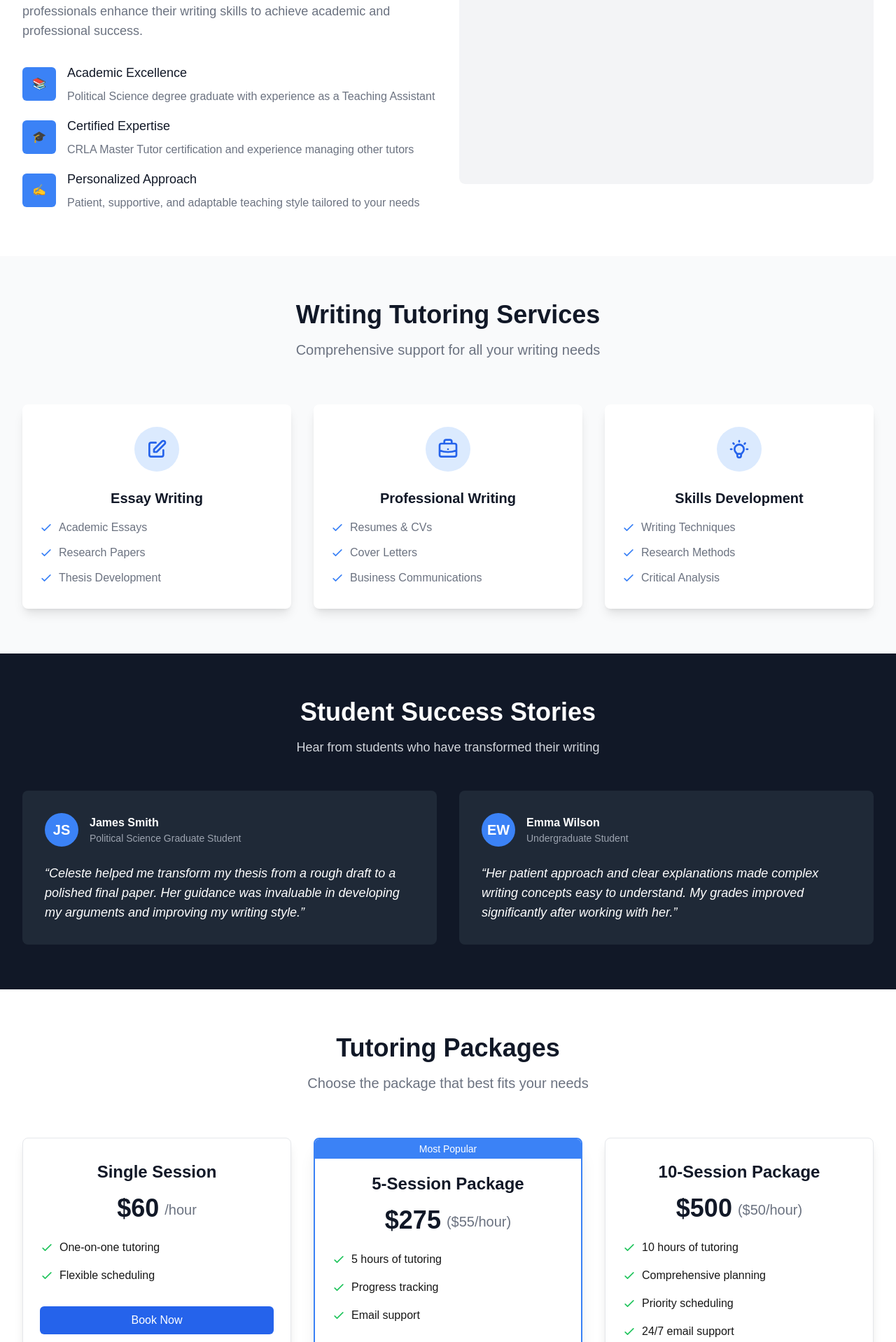
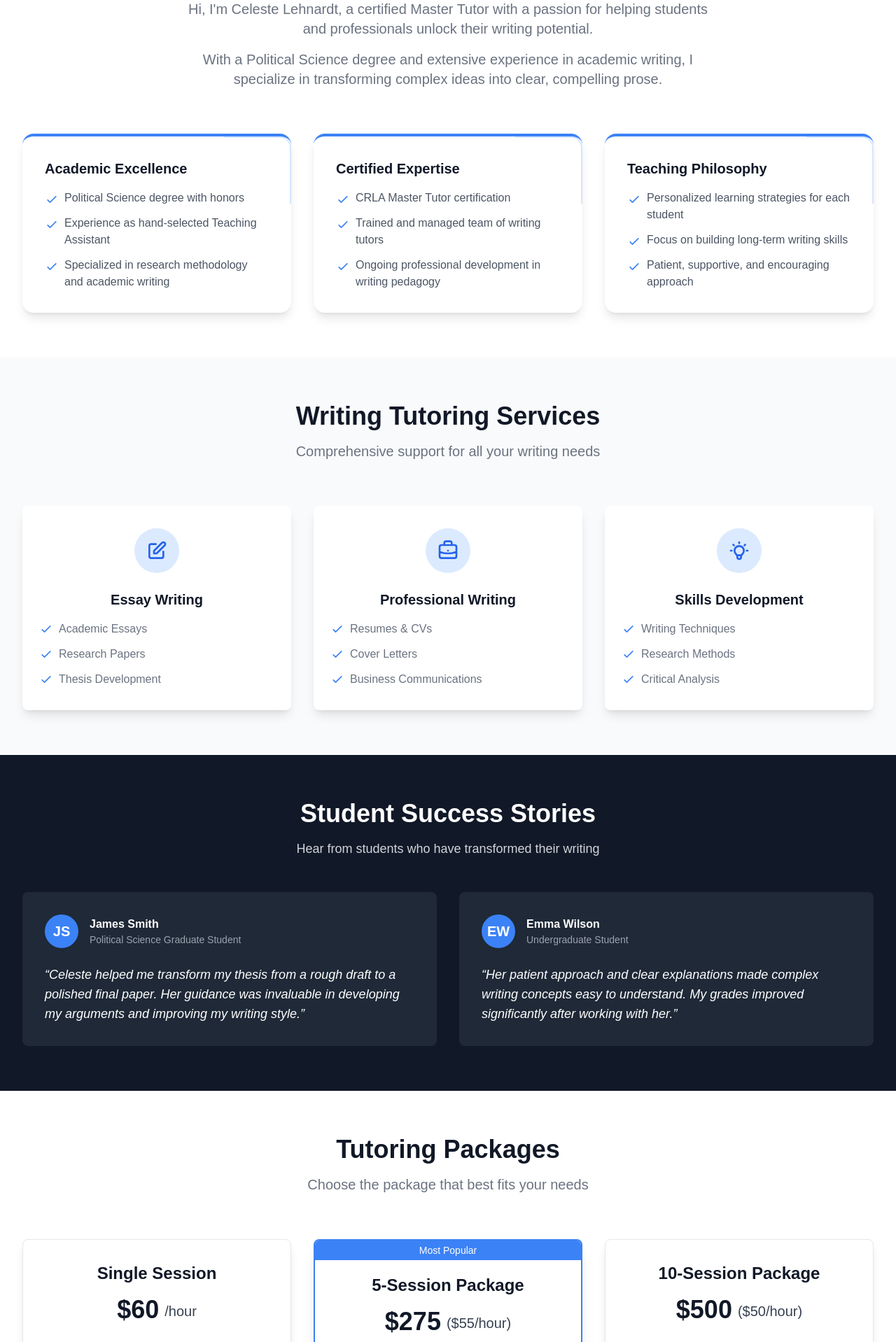
Before and after one commit to mcdendrick/tutor-website, a Next.js app: page / in a window 1280 px wide. Shown: the part 782-2700 px from the top of the page at 70% size. Built offline with nearby package versions, Linux system fonts and the light colour scheme.

Commit message:
add images and update layout

```diff
--- a/app/page.tsx
+++ b/app/page.tsx
@@ -1,31 +1,44 @@
 'use client';
-
+import Image from 'next/image';
 import { motion } from 'framer-motion';
-import { useState } from 'react';
+import { useState, useEffect } from 'react';
 import { FaBars, FaTimes } from 'react-icons/fa';
 
 export default function Home() {
   const [isMenuOpen, setIsMenuOpen] = useState(false);
 
+  // Add useEffect to set scroll-behavior on mount
+  useEffect(() => {
+    document.documentElement.style.scrollBehavior = 'smooth';
+    return () => {
+      document.documentElement.style.scrollBehavior = 'auto';
+    };
+  }, []);
+
   return (
     <div className="min-h-screen bg-gradient-to-br from-gray-900 via-blue-900 to-indigo-900">
       {/* Navigation */}
-      <nav className="bg-white/10 backdrop-blur-md fixed w-full z-50">
+      <nav className="bg-gray-900/95 backdrop-blur-md fixed w-full z-50 shadow-lg">
         <div className="max-w-7xl mx-auto px-4 sm:px-6 lg:px-8">
           <div className="flex justify-between h-16 items-center">
             <div className="flex-shrink-0">
-              <span className="text-2xl font-bold text-white">Writing Excellence</span>
+              <span
+                onClick={() => window.scrollTo({ top: 0, behavior: 'smooth' })}
+                className="text-2xl font-bold text-white cursor-pointer hover:text-blue-200 transition-colors"
+              >
+                Writing Excellence
+              </span>
             </div>
 
             {/* Desktop Navigation */}
             <div className="hidden md:flex items-center space-x-8">
-              <a href="#about" className="text-white hover:text-blue-200 transition-colors">About</a>
-              <a href="#services" className="text-white hover:text-blue-200 transition-colors">Services</a>
-              <a href="#testimonials" className="text-white hover:text-blue-200 transition-colors">Testimonials</a>
-              <a href="#pricing" className="text-white hover:text-blue-200 transition-colors">Pricing</a>
+              <a href="#about" className="text-gray-300 hover:text-white transition-colors">About</a>
+              <a href="#services" className="text-gray-300 hover:text-white transition-colors">Services</a>
+              <a href="#testimonials" className="text-gray-300 hover:text-white transition-colors">Testimonials</a>
+              <a href="#pricing" className="text-gray-300 hover:text-white transition-colors">Pricing</a>
               <a
                 href="#contact"
-                className="bg-white text-blue-900 px-4 py-2 rounded-full font-medium hover:bg-blue-50 transition-colors"
+                className="bg-blue-500 text-white px-4 py-2 rounded-full font-medium hover:bg-blue-600 transition-colors"
               >
                 Book a Session
               </a>
@@ -35,7 +48,7 @@ export default function Home() {
             <div className="md:hidden">
               <button
                 onClick={() => setIsMenuOpen(!isMenuOpen)}
-                className="text-white p-2"
+                className="text-gray-300 hover:text-white p-2"
               >
                 {isMenuOpen ? <FaTimes size={24} /> : <FaBars size={24} />}
               </button>
@@ -45,13 +58,13 @@ export default function Home() {
 
         {/* Mobile Navigation */}
         {isMenuOpen && (
-          <div className="md:hidden bg-white/10 backdrop-blur-md">
+          <div className="md:hidden bg-gray-900/95 backdrop-blur-md border-t border-gray-800">
             <div className="px-2 pt-2 pb-3 space-y-1">
-              <a href="#about" className="block px-3 py-2 text-white hover:bg-white/20 rounded-md">About</a>
-              <a href="#services" className="block px-3 py-2 text-white hover:bg-white/20 rounded-md">Services</a>
-              <a href="#testimonials" className="block px-3 py-2 text-white hover:bg-white/20 rounded-md">Testimonials</a>
-              <a href="#pricing" className="block px-3 py-2 text-white hover:bg-white/20 rounded-md">Pricing</a>
-              <a href="#contact" className="block px-3 py-2 bg-white text-blue-900 rounded-md font-medium">Book a Session</a>
+              <a href="#about" className="block px-3 py-2 text-gray-300 hover:text-white hover:bg-gray-800 rounded-md">About</a>
+              <a href="#services" className="block px-3 py-2 text-gray-300 hover:text-white hover:bg-gray-800 rounded-md">Services</a>
+              <a href="#testimonials" className="block px-3 py-2 text-gray-300 hover:text-white hover:bg-gray-800 rounded-md">Testimonials</a>
+              <a href="#pricing" className="block px-3 py-2 text-gray-300 hover:text-white hover:bg-gray-800 rounded-md">Pricing</a>
+              <a href="#contact" className="block px-3 py-2 bg-blue-500 text-white rounded-md font-medium hover:bg-blue-600">Book a Session</a>
             </div>
           </div>
         )}
@@ -92,12 +105,6 @@ export default function Home() {
                 >
                   Book Your Session
                 </a>
-                <a
-                  href="#services"
-                  className="inline-flex items-center px-8 py-3 text-lg font-semibold text-white border-2 border-white rounded-full hover:bg-white/10 transition-colors"
-                >
-                  Learn More
-                </a>
               </motion.div>
             </motion.div>
 
@@ -107,11 +114,14 @@ export default function Home() {
               animate={{ opacity: 1, x: 0 }}
               transition={{ delay: 0.4, duration: 0.8 }}
             >
-              <div className="aspect-w-5 aspect-h-6 rounded-lg overflow-hidden bg-white/10 backdrop-blur-md p-6">
-                <img
-                  src="/profile.jpg"
+              <div className="aspect-w-16 aspect-h-9 rounded-lg overflow-hidden">
+                <Image
+                  src="/celeste-hor.jpeg"
                   alt="Celeste Lehnardt"
-                  className="object-cover rounded-lg"
+                  className="object-cover object-[center_20%]"
+                  fill
+                  sizes="(max-width: 768px) 100vw, 50vw"
+                  priority
                 />
               </div>
             </motion.div>
@@ -120,74 +130,127 @@ export default function Home() {
       </div>
 
       {/* About Section */}
-      <div className="py-16 bg-white overflow-hidden">
+      <div id="about" className="py-16 bg-white overflow-hidden">
         <div className="max-w-7xl mx-auto px-4 sm:px-6 lg:px-8">
-          <div className="lg:grid lg:grid-cols-2 lg:gap-8 items-center">
-            <div>
-              <h2 className="text-3xl font-extrabold tracking-tight text-gray-900 sm:text-4xl">
+          <div className="text-center max-w-3xl mx-auto mb-12">
+            <h2 className="text-4xl font-extrabold tracking-tight text-gray-900 sm:text-5xl">
               Meet Your Writing Tutor
             </h2>
-              <p className="mt-4 text-lg text-gray-500">
-                Hi, I&apos;m Celeste Lehnardt. As a recent Political Science graduate and certified Master Tutor,
-                I&apos;m passionate about helping students and professionals enhance their writing skills to achieve academic and professional success.
+            <div className="mt-4 text-xl text-gray-500 space-y-4">
+              <p>
+                Hi, I&apos;m Celeste Lehnardt, a certified Master Tutor with a passion for helping students and professionals unlock their writing potential.
               </p>
-              <div className="mt-8 space-y-4">
-                <div className="flex items-center">
-                  <div className="flex-shrink-0">
-                    <div className="flex items-center justify-center h-12 w-12 rounded-md bg-blue-500 text-white">
-                      📚
-                    </div>
-                  </div>
-                  <div className="ml-4">
-                    <h3 className="text-lg font-medium text-gray-900">Academic Excellence</h3>
-                    <p className="mt-2 text-base text-gray-500">
-                      Political Science degree graduate with experience as a Teaching Assistant
+              <p>
+                With a Political Science degree and extensive experience in academic writing, I specialize in transforming complex ideas into clear, compelling prose.
               </p>
             </div>
           </div>
-                <div className="flex items-center">
-                  <div className="flex-shrink-0">
-                    <div className="flex items-center justify-center h-12 w-12 rounded-md bg-blue-500 text-white">
-                      🎓
+
+          <div className="mt-16 grid grid-cols-1 gap-8 md:grid-cols-3">
+            <motion.div
+              className="relative bg-white p-8 border-t-4 border-t-blue-500 rounded-2xl shadow-lg hover:shadow-xl transition-shadow"
+              initial={{ opacity: 0, y: 20 }}
+              whileInView={{ opacity: 1, y: 0 }}
+              viewport={{ once: true }}
+              transition={{ duration: 0.5 }}
+            >
+              <div className="absolute top-0 right-0 w-24 h-24">
+                <div className="absolute top-0 right-0 w-full h-full border-r-2 border-t-2 border-blue-500/20 rounded-tr-2xl"></div>
               </div>
+              <h3 className="text-xl font-bold text-gray-900 mb-4">Academic Excellence</h3>
+              <ul className="space-y-3 text-gray-600">
+                <li className="flex items-start">
+                  <svg className="h-5 w-5 text-blue-500 mr-2 mt-1 flex-shrink-0" fill="none" stroke="currentColor" viewBox="0 0 24 24">
+                    <path strokeLinecap="round" strokeLinejoin="round" strokeWidth={2} d="M5 13l4 4L19 7" />
+                  </svg>
+                  <span>Political Science degree with honors</span>
+                </li>
+                <li className="flex items-start">
+                  <svg className="h-5 w-5 text-blue-500 mr-2 mt-1 flex-shrink-0" fill="none" stroke="currentColor" viewBox="0 0 24 24">
+                    <path strokeLinecap="round" strokeLinejoin="round" strokeWidth={2} d="M5 13l4 4L19 7" />
+                  </svg>
+                  <span>Experience as hand-selected Teaching Assistant</span>
+                </li>
+                <li className="flex items-start">
+                  <svg className="h-5 w-5 text-blue-500 mr-2 mt-1 flex-shrink-0" fill="none" stroke="currentColor" viewBox="0 0 24 24">
+                    <path strokeLinecap="round" strokeLinejoin="round" strokeWidth={2} d="M5 13l4 4L19 7" />
+                  </svg>
+                  <span>Specialized in research methodology and academic writing</span>
+                </li>
+              </ul>
+            </motion.div>
+
+            <motion.div
+              className="relative bg-white p-8 border-t-4 border-t-blue-500 rounded-2xl shadow-lg hover:shadow-xl transition-shadow"
+              initial={{ opacity: 0, y: 20 }}
+              whileInView={{ opacity: 1, y: 0 }}
+              viewport={{ once: true }}
+              transition={{ duration: 0.5, delay: 0.2 }}
+            >
+              <div className="absolute top-0 right-0 w-24 h-24">
+                <div className="absolute top-0 right-0 w-full h-full border-r-2 border-t-2 border-blue-500/20 rounded-tr-2xl"></div>
               </div>
-                  <div className="ml-4">
-                    <h3 className="text-lg font-medium text-gray-900">Certified Expertise</h3>
-                    <p className="mt-2 text-base text-gray-500">
-                      CRLA Master Tutor certification and experience managing other tutors
-                    </p>
+              <h3 className="text-xl font-bold text-gray-900 mb-4">Certified Expertise</h3>
+              <ul className="space-y-3 text-gray-600">
+                <li className="flex items-start">
+                  <svg className="h-5 w-5 text-blue-500 mr-2 mt-1 flex-shrink-0" fill="none" stroke="currentColor" viewBox="0 0 24 24">
+                    <path strokeLinecap="round" strokeLinejoin="round" strokeWidth={2} d="M5 13l4 4L19 7" />
+                  </svg>
+                  <span>CRLA Master Tutor certification</span>
+                </li>
+                <li className="flex items-start">
+                  <svg className="h-5 w-5 text-blue-500 mr-2 mt-1 flex-shrink-0" fill="none" stroke="currentColor" viewBox="0 0 24 24">
+                    <path strokeLinecap="round" strokeLinejoin="round" strokeWidth={2} d="M5 13l4 4L19 7" />
+                  </svg>
+                  <span>Trained and managed team of writing tutors</span>
+                </li>
+                <li className="flex items-start">
+                  <svg className="h-5 w-5 text-blue-500 mr-2 mt-1 flex-shrink-0" fill="none" stroke="currentColor" viewBox="0 0 24 24">
+                    <path strokeLinecap="round" strokeLinejoin="round" strokeWidth={2} d="M5 13l4 4L19 7" />
+                  </svg>
+                  <span>Ongoing professional development in writing pedagogy</span>
+                </li>
+              </ul>
+            </motion.div>
+
+            <motion.div
+              className="relative bg-white p-8 border-t-4 border-t-blue-500 rounded-2xl shadow-lg hover:shadow-xl transition-shadow"
+              initial={{ opacity: 0, y: 20 }}
+              whileInView={{ opacity: 1, y: 0 }}
+              viewport={{ once: true }}
+              transition={{ duration: 0.5, delay: 0.4 }}
+            >
+              <div className="absolute top-0 right-0 w-24 h-24">
+                <div className="absolute top-0 right-0 w-full h-full border-r-2 border-t-2 border-blue-500/20 rounded-tr-2xl"></div>
               </div>
-                </div>
-                <div className="flex items-center">
-                  <div className="flex-shrink-0">
-                    <div className="flex items-center justify-center h-12 w-12 rounded-md bg-blue-500 text-white">
-                      ✍️
-                    </div>
-                  </div>
-                  <div className="ml-4">
-                    <h3 className="text-lg font-medium text-gray-900">Personalized Approach</h3>
-                    <p className="mt-2 text-base text-gray-500">
-                      Patient, supportive, and adaptable teaching style tailored to your needs
-                    </p>
-                  </div>
-                </div>
-              </div>
-            </div>
-            <div className="mt-10 lg:mt-0">
-              <div className="aspect-w-6 aspect-h-5 rounded-lg overflow-hidden sm:aspect-w-16 sm:aspect-h-9">
-                <div className="bg-gray-100 p-8 rounded-lg text-center">
-                  <p className="text-lg font-medium text-gray-900">
-                    [Profile Image Placeholder]
-                  </p>
-                </div>
-              </div>
-            </div>
+              <h3 className="text-xl font-bold text-gray-900 mb-4">Teaching Philosophy</h3>
+              <ul className="space-y-3 text-gray-600">
+                <li className="flex items-start">
+                  <svg className="h-5 w-5 text-blue-500 mr-2 mt-1 flex-shrink-0" fill="none" stroke="currentColor" viewBox="0 0 24 24">
+                    <path strokeLinecap="round" strokeLinejoin="round" strokeWidth={2} d="M5 13l4 4L19 7" />
+                  </svg>
+                  <span>Personalized learning strategies for each student</span>
+                </li>
+                <li className="flex items-start">
+                  <svg className="h-5 w-5 text-blue-500 mr-2 mt-1 flex-shrink-0" fill="none" stroke="currentColor" viewBox="0 0 24 24">
+                    <path strokeLinecap="round" strokeLinejoin="round" strokeWidth={2} d="M5 13l4 4L19 7" />
+                  </svg>
+                  <span>Focus on building long-term writing skills</span>
+                </li>
+                <li className="flex items-start">
+                  <svg className="h-5 w-5 text-blue-500 mr-2 mt-1 flex-shrink-0" fill="none" stroke="currentColor" viewBox="0 0 24 24">
+                    <path strokeLinecap="round" strokeLinejoin="round" strokeWidth={2} d="M5 13l4 4L19 7" />
+                  </svg>
+                  <span>Patient, supportive, and encouraging approach</span>
+                </li>
+              </ul>
+            </motion.div>
           </div>
         </div>
       </div>
 
       {/* Services Section */}
-      <div className="py-16 bg-gray-50">
+      <div id="services" className="py-16 bg-gray-50">
         <div className="max-w-7xl mx-auto px-4 sm:px-6 lg:px-8">
           <div className="text-center">
             <h2 className="text-3xl font-extrabold text-gray-900 sm:text-4xl">
@@ -295,8 +358,8 @@ export default function Home() {
         </div>
       </div>
 
-      {/* New Testimonials Section */}
-      <div className="py-16 bg-gray-900 text-white">
+      {/* Testimonials Section */}
+      <div id="testimonials" className="py-16 bg-gray-900 text-white">
         <div className="max-w-7xl mx-auto px-4 sm:px-6 lg:px-8">
           <div className="text-center mb-12">
             <h2 className="text-3xl font-extrabold sm:text-4xl">
@@ -353,8 +416,8 @@ export default function Home() {
         </div>
       </div>
 
-      {/* New Pricing Section */}
-      <div className="py-16 bg-white">
+      {/* Pricing Section */}
+      <div id="pricing" className="py-16 bg-white">
         <div className="max-w-7xl mx-auto px-4 sm:px-6 lg:px-8">
           <div className="text-center">
             <h2 className="text-3xl font-extrabold text-gray-900 sm:text-4xl mb-4">
@@ -377,17 +440,17 @@ export default function Home() {
                 <h3 className="text-2xl font-bold text-gray-900 text-center">Single Session</h3>
                 <div className="mt-4 flex justify-center">
                   <span className="text-4xl font-extrabold text-gray-900">$60</span>
-                  <span className="text-xl font-medium text-gray-500 ml-2 mt-2">/hour</span>
+                  <span className="text-xl font-medium text-gray-700 ml-2 mt-2">/hour</span>
                 </div>
-                <ul className="mt-6 space-y-4">
-                  <li className="flex items-center">
-                    <svg className="h-5 w-5 text-green-500 mr-2" fill="none" stroke="currentColor" viewBox="0 0 24 24">
+                <ul className="mt-8 space-y-4">
+                  <li className="flex items-center text-gray-700 text-lg">
+                    <svg className="h-5 w-5 text-green-500 mr-3 flex-shrink-0" fill="none" stroke="currentColor" viewBox="0 0 24 24">
                       <path strokeLinecap="round" strokeLinejoin="round" strokeWidth={2} d="M5 13l4 4L19 7" />
                     </svg>
                     One-on-one tutoring
                   </li>
-                  <li className="flex items-center">
-                    <svg className="h-5 w-5 text-green-500 mr-2" fill="none" stroke="currentColor" viewBox="0 0 24 24">
+                  <li className="flex items-center text-gray-700 text-lg">
+                    <svg className="h-5 w-5 text-green-500 mr-3 flex-shrink-0" fill="none" stroke="currentColor" viewBox="0 0 24 24">
                       <path strokeLinecap="round" strokeLinejoin="round" strokeWidth={2} d="M5 13l4 4L19 7" />
                     </svg>
                     Flexible scheduling
@@ -415,23 +478,23 @@ export default function Home() {
                 <h3 className="text-2xl font-bold text-gray-900 text-center">5-Session Package</h3>
                 <div className="mt-4 flex justify-center">
                   <span className="text-4xl font-extrabold text-gray-900">$275</span>
-                  <span className="text-xl font-medium text-gray-500 ml-2 mt-2">($55/hour)</span>
+                  <span className="text-xl font-medium text-gray-700 ml-2 mt-2">($55/hour)</span>
                 </div>
-                <ul className="mt-6 space-y-4">
-                  <li className="flex items-center">
-                    <svg className="h-5 w-5 text-green-500 mr-2" fill="none" stroke="currentColor" viewBox="0 0 24 24">
+                <ul className="mt-8 space-y-4">
+                  <li className="flex items-center text-gray-700 text-lg">
+                    <svg className="h-5 w-5 text-green-500 mr-3 flex-shrink-0" fill="none" stroke="currentColor" viewBox="0 0 24 24">
                       <path strokeLinecap="round" strokeLinejoin="round" strokeWidth={2} d="M5 13l4 4L19 7" />
                     </svg>
                     5 hours of tutoring
                   </li>
-                  <li className="flex items-center">
-                    <svg className="h-5 w-5 text-green-500 mr-2" fill="none" stroke="currentColor" viewBox="0 0 24 24">
+                  <li className="flex items-center text-gray-700 text-lg">
+                    <svg className="h-5 w-5 text-green-500 mr-3 flex-shrink-0" fill="none" stroke="currentColor" viewBox="0 0 24 24">
                       <path strokeLinecap="round" strokeLinejoin="round" strokeWidth={2} d="M5 13l4 4L19 7" />
                     </svg>
                     Progress tracking
                   </li>
-                  <li className="flex items-center">
-                    <svg className="h-5 w-5 text-green-500 mr-2" fill="none" stroke="currentColor" viewBox="0 0 24 24">
+                  <li className="flex items-center text-gray-700 text-lg">
+                    <svg className="h-5 w-5 text-green-500 mr-3 flex-shrink-0" fill="none" stroke="currentColor" viewBox="0 0 24 24">
                       <path strokeLinecap="round" strokeLinejoin="round" strokeWidth={2} d="M5 13l4 4L19 7" />
                     </svg>
                     Email support
@@ -456,29 +519,29 @@ export default function Home() {
                 <h3 className="text-2xl font-bold text-gray-900 text-center">10-Session Package</h3>
                 <div className="mt-4 flex justify-center">
                   <span className="text-4xl font-extrabold text-gray-900">$500</span>
-                  <span className="text-xl font-medium text-gray-500 ml-2 mt-2">($50/hour)</span>
+                  <span className="text-xl font-medium text-gray-700 ml-2 mt-2">($50/hour)</span>
                 </div>
-                <ul className="mt-6 space-y-4">
-                  <li className="flex items-center">
-                    <svg className="h-5 w-5 text-green-500 mr-2" fill="none" stroke="currentColor" viewBox="0 0 24 24">
+                <ul className="mt-8 space-y-4">
+                  <li className="flex items-center text-gray-700 text-lg">
+                    <svg className="h-5 w-5 text-green-500 mr-3 flex-shrink-0" fill="none" stroke="currentColor" viewBox="0 0 24 24">
                       <path strokeLinecap="round" strokeLinejoin="round" strokeWidth={2} d="M5 13l4 4L19 7" />
                     </svg>
                     10 hours of tutoring
                   </li>
-                  <li className="flex items-center">
-                    <svg className="h-5 w-5 text-green-500 mr-2" fill="none" stroke="currentColor" viewBox="0 0 24 24">
+                  <li className="flex items-center text-gray-700 text-lg">
+                    <svg className="h-5 w-5 text-green-500 mr-3 flex-shrink-0" fill="none" stroke="currentColor" viewBox="0 0 24 24">
                       <path strokeLinecap="round" strokeLinejoin="round" strokeWidth={2} d="M5 13l4 4L19 7" />
                     </svg>
                     Comprehensive planning
                   </li>
-                  <li className="flex items-center">
-                    <svg className="h-5 w-5 text-green-500 mr-2" fill="none" stroke="currentColor" viewBox="0 0 24 24">
+                  <li className="flex items-center text-gray-700 text-lg">
+                    <svg className="h-5 w-5 text-green-500 mr-3 flex-shrink-0" fill="none" stroke="currentColor" viewBox="0 0 24 24">
                       <path strokeLinecap="round" strokeLinejoin="round" strokeWidth={2} d="M5 13l4 4L19 7" />
                     </svg>
                     Priority scheduling
                   </li>
-                  <li className="flex items-center">
-                    <svg className="h-5 w-5 text-green-500 mr-2" fill="none" stroke="currentColor" viewBox="0 0 24 24">
+                  <li className="flex items-center text-gray-700 text-lg">
+                    <svg className="h-5 w-5 text-green-500 mr-3 flex-shrink-0" fill="none" stroke="currentColor" viewBox="0 0 24 24">
                       <path strokeLinecap="round" strokeLinejoin="round" strokeWidth={2} d="M5 13l4 4L19 7" />
                     </svg>
                     24/7 email support
```
Also changed, not shown: public/celeste-hor.jpeg (added), public/celeste-vert.jpg (added). Lines whose indentation alone changed are shown as unchanged.
